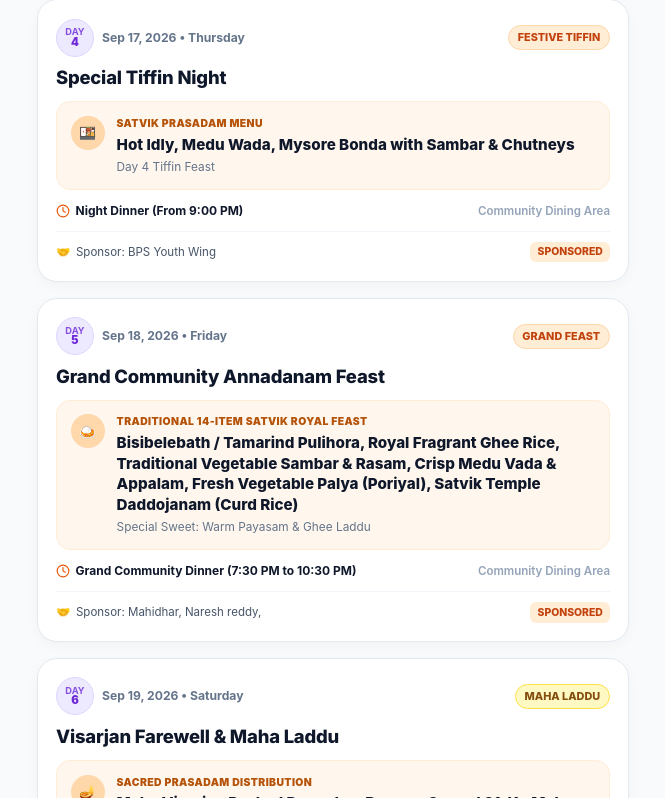
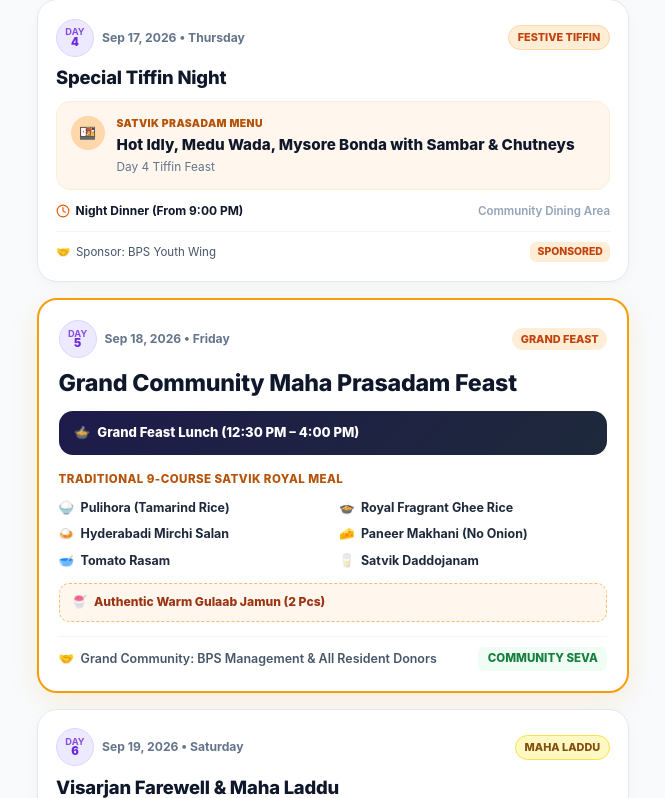
Before and after one commit to bpstwintowers/bps-twin-towers-pwa, a React (Vite) app: page /ganesh-prasadam in a window 1280 px wide. Shown: the part 1075-1873 px from the top of the page, without its empty margins (307-972 px from the left). Built offline with nearby package versions, Linux system fonts and the light colour scheme; no server answers.

Commit message:
feat: align Day 5 Prasadam card layout, sync expenses with live funds received, and add PWA guide

```diff
--- a/src/features/ganesh/GaneshPrasadamPage.tsx
+++ b/src/features/ganesh/GaneshPrasadamPage.tsx
@@ -48,14 +48,15 @@ function parseDishItems(mainDish: string): string[] {
 
 function getDishIcon(dish: string, index: number): string {
   const d = dish.toLowerCase();
-  if (d.includes('rice') || d.includes('bath') || d.includes('pulihora') || d.includes('biryani') || d.includes('pulao') || d.includes('pongal')) return '🍚';
-  if (d.includes('sambar') || d.includes('rasam') || d.includes('dal') || d.includes('gravy') || d.includes('curry')) return '🍛';
-  if (d.includes('vada') || d.includes('wada') || d.includes('appalam') || d.includes('papad') || d.includes('bajji') || d.includes('pakora')) return '🧀';
-  if (d.includes('palya') || d.includes('poriyal') || d.includes('subji') || d.includes('paneer') || d.includes('veg') || d.includes('fry')) return '🥣';
-  if (d.includes('curd') || d.includes('daddojanam') || d.includes('dadojanam') || d.includes('raita') || d.includes('buttermilk')) return '🥛';
-  if (d.includes('sweet') || d.includes('payasam') || d.includes('laddu') || d.includes('halwa') || d.includes('kheer') || d.includes('jamun') || d.includes('jalebi')) return '🍧';
+  if (d.includes('pulihora') || d.includes('tamarind')) return '🍚';
+  if (d.includes('ghee rice') || d.includes('biryani') || d.includes('pulao') || d.includes('bath') || d.includes('rice')) return '🍲';
+  if (d.includes('salan') || d.includes('mirchi') || d.includes('curry') || d.includes('gravy') || d.includes('sambar')) return '🍛';
+  if (d.includes('paneer') || d.includes('makhani') || d.includes('palya') || d.includes('subji') || d.includes('poriyal')) return '🧀';
+  if (d.includes('rasam') || d.includes('soup') || d.includes('shorba')) return '🥣';
+  if (d.includes('daddojanam') || d.includes('dadojanam') || d.includes('curd') || d.includes('raita') || d.includes('buttermilk')) return '🥛';
+  if (d.includes('sweet') || d.includes('jamun') || d.includes('payasam') || d.includes('laddu') || d.includes('halwa') || d.includes('kheer') || d.includes('jalebi')) return '🍧';
+  if (d.includes('vada') || d.includes('wada') || d.includes('appalam') || d.includes('papad') || d.includes('bajji') || d.includes('pakora')) return '🍘';
   if (d.includes('roti') || d.includes('puri') || d.includes('poori') || d.includes('naan') || d.includes('chapati') || d.includes('bonda') || d.includes('idly') || d.includes('idli')) return '🫓';
-  if (d.includes('soup') || d.includes('shorba') || d.includes('kichidi') || d.includes('khichdi')) return '🍲';
 
   const fallbackIcons = ['🍚', '🍲', '🍛', '🧀', '🥣', '🥛', '🥗', '🥘', '🫓', '🍧'];
   return fallbackIcons[index % fallbackIcons.length];
@@ -109,21 +110,31 @@ function mapLivePrasadamToPrasadamDay(item: LiveMasterPrasadamItem): PrasadamDay
       break;
   }
 
+  const rawDishes = item.menuItems || '';
+  const parsedDishes = parseDishItems(rawDishes);
+  const courseCount = parsedDishes.length > 0 ? `${parsedDishes.length}-COURSE` : '9-COURSE';
+
   return {
     day,
     date: item.date || dateFormatted,
     weekday,
     categoryTag,
     categoryType,
-    title: item.occasionTitle || (isGrandFeast ? 'Grand Community Annadanam Feast' : `Day ${day} Maha Prasadam`),
-    mealHeader: isGrandFeast ? 'TRADITIONAL 14-ITEM SATVIK ROYAL FEAST' : 'SATVIK PRASADAM MENU',
-    mainDish: item.menuItems || (isGrandFeast ? 'Bisibelebath / Tamarind Pulihora, Royal Fragrant Ghee Rice, Traditional Vegetable Sambar & Rasam, Crisp Medu Vada & Appalam, Fresh Vegetable Palya (Poriyal), Satvik Temple Daddojanam (Curd Rice)' : 'Hot Maha Prasadam'),
-    accompaniments: item.specialHighlight || (isGrandFeast ? 'Special Sweet: Warm Payasam & Ghee Laddu' : ''),
-    timing: item.mealType || (isGrandFeast ? 'Grand Community Dinner (7:30 PM to 10:30 PM)' : 'Night Dinner (From 9:00 PM)'),
-    timingContext: isGrandFeast ? 'Community Dining Area' : item.specialHighlight || 'Post Evening Aarti',
-    location: isGrandFeast ? 'Central Festival Ground Dinner Banquet Pandal' : 'Central Pandal Dining Hall',
-    sponsorText: item.sponsorName ? `Sponsor: ${item.sponsorName}` : 'Community Seva',
-    sponsorStatus: item.sponsorName ? 'Sponsored' : 'Community Seva',
+    title: item.occasionTitle || (isGrandFeast ? 'Grand Community Maha Prasadam Feast' : `Day ${day} Maha Prasadam`),
+    mealHeader: isGrandFeast ? `TRADITIONAL ${courseCount} SATVIK ROYAL MEAL` : 'SATVIK PRASADAM MENU',
+    mainDish: item.menuItems || (isGrandFeast ? 'Pulihora (Tamarind Rice), Royal Fragrant Ghee Rice, Hyderabadi Mirchi Salan, Paneer Makhani (No Onion), Traditional Tomato Rasam, Satvik Daddojanam' : 'Hot Maha Prasadam'),
+    accompaniments: item.specialHighlight?.replace(/^Special Sweet:\s*/i, '') || (isGrandFeast ? 'Authentic Warm Gulaab Jamun (2 Pcs)' : ''),
+    timing: item.mealType || (isGrandFeast ? 'Grand Feast Lunch (12:30 PM – 4:00 PM)' : 'Night Dinner (From 9:00 PM)'),
+    timingContext: isGrandFeast ? 'Lunch Banquet Pandal' : (item.specialHighlight || 'Post Evening Aarti'),
+    location: isGrandFeast ? 'Central Festival Ground Lunch Banquet Pandal' : 'Central Pandal Dining Hall',
+    sponsorText: item.sponsorName
+      ? (item.sponsorName.toLowerCase().startsWith('sponsor') || item.sponsorName.toLowerCase().startsWith('grand community')
+          ? item.sponsorName
+          : `Grand Community: ${item.sponsorName}`)
+      : (isGrandFeast ? 'Grand Community: BPS Management & All Resident Donors' : 'Community Seva'),
+    sponsorStatus: item.sponsorName
+      ? (item.sponsorName.toLowerCase().includes('seva') ? 'COMMUNITY SEVA' : 'Sponsored')
+      : (isGrandFeast ? 'COMMUNITY SEVA' : 'Community Seva'),
     isGrandFeast,
   };
 }
@@ -199,15 +210,15 @@ const PRASADAM_SCHEDULE_DATA: PrasadamDay[] = [
     weekday: 'Friday',
     categoryTag: 'Grand Feast',
     categoryType: 'cultural',
-    title: 'Grand Community Annadanam Feast',
-    mealHeader: 'TRADITIONAL 14-ITEM SATVIK ROYAL FEAST',
-    mainDish: 'Bisibelebath / Tamarind Pulihora, Royal Fragrant Ghee Rice, Traditional Vegetable Sambar & Rasam, Crisp Medu Vada & Appalam, Fresh Vegetable Palya (Poriyal), Satvik Temple Daddojanam (Curd Rice)',
-    accompaniments: 'Special Sweet: Warm Payasam & Ghee Laddu',
-    timing: 'Grand Community Dinner (7:30 PM to 10:30 PM)',
-    timingContext: 'Community Dining Area',
-    location: 'Central Festival Ground Dinner Banquet Pandal',
-    sponsorText: 'Sponsor: Mahidhar, Naresh reddy,',
-    sponsorStatus: 'Sponsored',
+    title: 'Grand Community Maha Prasadam Feast',
+    mealHeader: 'TRADITIONAL 9-COURSE SATVIK ROYAL MEAL',
+    mainDish: 'Pulihora (Tamarind Rice), Royal Fragrant Ghee Rice, Hyderabadi Mirchi Salan, Paneer Makhani (No Onion), Traditional Tomato Rasam, Satvik Daddojanam',
+    accompaniments: 'Authentic Warm Gulaab Jamun (2 Pcs)',
+    timing: 'Grand Feast Lunch (12:30 PM – 4:00 PM)',
+    timingContext: 'Lunch Banquet Pandal',
+    location: 'Central Festival Ground Lunch Banquet Pandal',
+    sponsorText: 'Grand Community: BPS Management & All Resident Donors',
+    sponsorStatus: 'COMMUNITY SEVA',
     isGrandFeast: true,
   },
   {
@@ -360,7 +371,90 @@ export const GaneshPrasadamPage: React.FC<GaneshPrasadamPageProps> = ({ embedded
 
         {/* Daily Schedule Cards */}
         <div className="prasadam-cards-list">
-          {displayedDays.map((item) => (
+          {displayedDays.map((item) => {
+            // Day 5 Grand Maha Prasadam Feast Golden Card (Exact mockup format)
+            if (item.day === 5 || item.isGrandFeast) {
+              const parsedDishes = parseDishItems(item.mainDish);
+              const courseCount = parsedDishes.length > 0 ? parsedDishes.length : 9;
+
+              return (
+                <div key={item.day} className="grand-annadanam-golden-card">
+                  {/* Header Row */}
+                  <div className="card-top-header-row" style={{ marginBottom: '0.75rem' }}>
+                    <div className="card-day-meta-left">
+                      <div className="card-day-badge-circle">
+                        <span>DAY</span>
+                        <span>{item.day}</span>
+                      </div>
+                      <div className="card-date-subtext">
+                        {item.date} • {item.weekday}
+                      </div>
+                    </div>
+                    <span className="grand-feast-tag">GRAND FEAST</span>
+                  </div>
+
+                  {/* Main Title */}
+                  <h3 className="grand-feast-main-title">{item.title}</h3>
+
+                  {/* Dark Navy Lunch / Dinner Banner */}
+                  <div className="grand-lunch-navy-banner">
+                    <div className="lunch-navy-left">
+                      <span>🍲</span>
+                      <span>{item.timing}</span>
+                    </div>
+                  </div>
+
+                  {/* 2-Column Thali Menu Section */}
+                  <div className="thali-menu-grid-section">
+                    <div className="thali-section-header">
+                      <span>{item.mealHeader || `TRADITIONAL ${courseCount}-COURSE SATVIK ROYAL MEAL`}</span>
+                    </div>
+
+                    {parsedDishes.length > 1 ? (
+                      <div className="thali-items-2col">
+                        {parsedDishes.map((dish, idx) => (
+                          <div key={idx} className="thali-item-row">
+                            <span>{getDishIcon(dish, idx)}</span>
+                            <span>{dish}</span>
+                          </div>
+                        ))}
+                      </div>
+                    ) : (
+                      <div className="thali-items-2col">
+                        <div className="thali-item-row" style={{ gridColumn: '1 / -1' }}>
+                          <span>🍲</span>
+                          <span>{item.mainDish}</span>
+                        </div>
+                      </div>
+                    )}
+
+                    {/* Sweet Box */}
+                    {item.accompaniments && (
+                      <div className="thali-special-sweet-box">
+                        <span>🍧</span>
+                        <span>
+                          {item.accompaniments.replace(/^Special Sweet:\s*/i, '')}
+                        </span>
+                      </div>
+                    )}
+                  </div>
+
+                  {/* Sponsor / Seva Bottom Row */}
+                  <div style={{ display: 'flex', alignItems: 'center', justifyContent: 'space-between', paddingTop: '0.65rem', borderTop: '1px solid #f1f5f9', fontSize: '0.78rem' }}>
+                    <div style={{ display: 'flex', alignItems: 'center', gap: '0.4rem', color: '#475569', fontWeight: 600 }}>
+                      <span>🤝</span>
+                      <span>{item.sponsorText}</span>
+                    </div>
+                    <span style={{ background: '#f0fdf4', color: '#15803d', fontWeight: 800, fontSize: '0.72rem', padding: '0.2rem 0.6rem', borderRadius: '6px' }}>
+                      {item.sponsorStatus}
+                    </span>
+                  </div>
+                </div>
+              );
+            }
+
+            // Standard Day Cards (Days 1, 2, 3, 4, 6)
+            return (
               <div key={item.day} className="prasadam-schedule-card">
                 {/* Header Row */}
                 <div className="card-top-header-row">
@@ -388,7 +482,6 @@ export const GaneshPrasadamPage: React.FC<GaneshPrasadamPageProps> = ({ embedded
                     {item.day === 2 && <span>🌾</span>}
                     {item.day === 3 && <span>🔥</span>}
                     {item.day === 4 && <span>🍱</span>}
-                  {item.day === 5 && <span>🍛</span>}
                     {item.day === 6 && <span>🪔</span>}
                   </div>
                   <div className="menu-dish-content-wrap">
@@ -418,7 +511,8 @@ export const GaneshPrasadamPage: React.FC<GaneshPrasadamPageProps> = ({ embedded
                   <span className="sponsor-status-tag">{item.sponsorStatus}</span>
                 </div>
               </div>
-          ))}
+            );
+          })}
         </div>
       </div>
 
```
Also changed, not shown: src/features/ganesh/GaneshExpensesPage.tsx (+16 -3 lines), src/features/ganesh/components/GaneshExpenseTracker.tsx (+6 -6 lines), 1 other file (tests, documents, lock files or other folders). Lines whose indentation alone changed are shown as unchanged.
